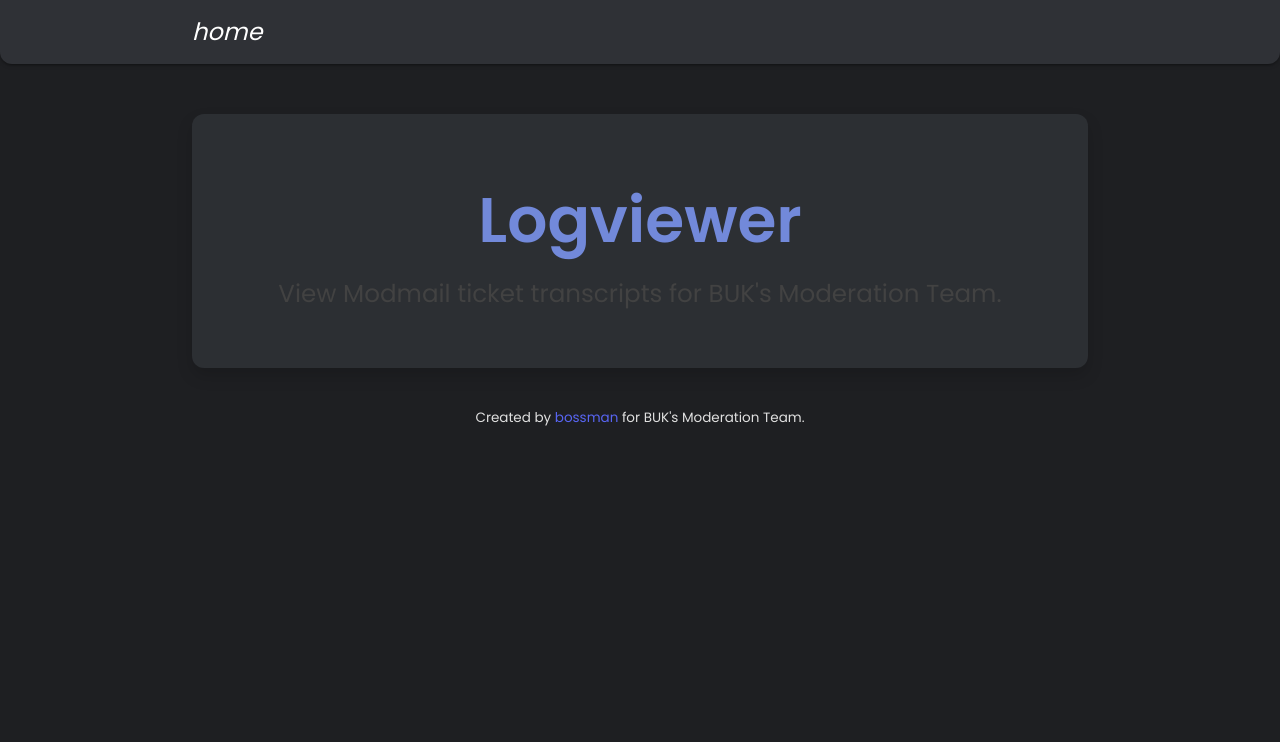
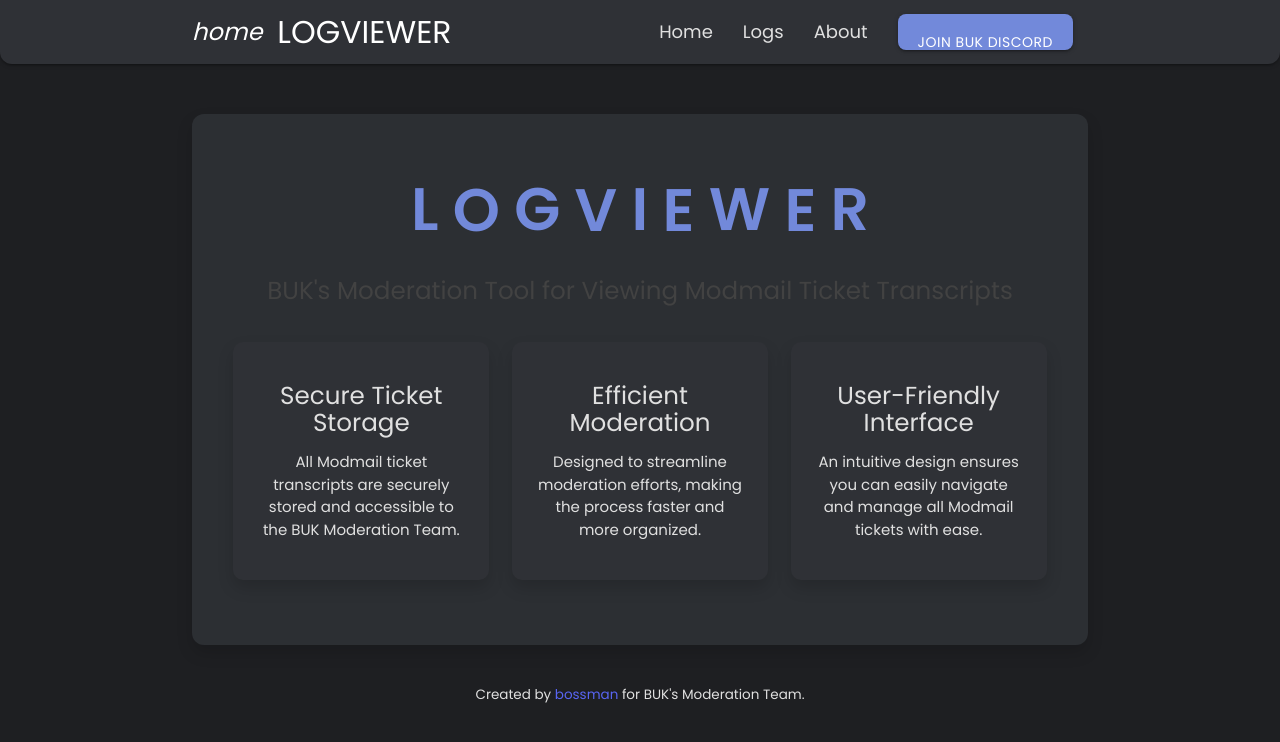
Before and after one commit to stinoooo/BUK-Modmail-Logviewer, a Python web app: template templates/index.html in a window 1280 px wide. Shown: the top 742 px of the page. Run offline with Jinja, Linux system fonts and the light colour scheme; the template is opened without the code that fills it, so the values that code supplies are empty; some libraries are stand-ins or nearby versions.

Commit message:
Add files via upload

```diff
--- a/templates/index.html
+++ b/templates/index.html
@@ -2,12 +2,49 @@
 {% extends "base.html" %}
 {% block content %}
 
+<!-- Main Container -->
 <div class="center-align">
+    <!-- Animated LOGVIEWER Title -->
     <div class="card-panel hoverable" id="main-card" style="padding: 30px; margin-top: 50px;">
-        <h1 class="animated fadeInDown" id="dashbots">Logviewer</h1>
-        <h5 class="header col s12 light grey-text text-darken-3" style="margin-bottom: 30px;">View Modmail ticket transcripts for BUK's Moderation Team.</h5>
+        <h1 class="animated fadeInDown" id="dashbots" style="font-size: 4rem;">
+            <span class="text-animated">L</span>
+            <span class="text-animated">O</span>
+            <span class="text-animated">G</span>
+            <span class="text-animated">V</span>
+            <span class="text-animated">I</span>
+            <span class="text-animated">E</span>
+            <span class="text-animated">W</span>
+            <span class="text-animated">E</span>
+            <span class="text-animated">R</span>
+        </h1>
+        <h5 class="header col s12 light grey-text text-darken-3" style="margin-bottom: 30px;">BUK's Moderation Tool for Viewing Modmail Ticket Transcripts</h5>
 
-        <!-- Additional animations and modernized appearance -->
+        <!-- Section for additional information -->
+        <div class="info-section" style="margin-top: 30px;">
+            <div class="row">
+                <!-- Info Block 1 -->
+                <div class="col s12 m4">
+                    <div class="card-panel hoverable info-block">
+                        <h5 class="light">Secure Ticket Storage</h5>
+                        <p>All Modmail ticket transcripts are securely stored and accessible to the BUK Moderation Team.</p>
+                    </div>
+                </div>
+                <!-- Info Block 2 -->
+                <div class="col s12 m4">
+                    <div class="card-panel hoverable info-block">
+                        <h5 class="light">Efficient Moderation</h5>
+                        <p>Designed to streamline moderation efforts, making the process faster and more organized.</p>
+                    </div>
+                </div>
+                <!-- Info Block 3 -->
+                <div class="col s12 m4">
+                    <div class="card-panel hoverable info-block">
+                        <h5 class="light">User-Friendly Interface</h5>
+                        <p>An intuitive design ensures you can easily navigate and manage all Modmail tickets with ease.</p>
+                    </div>
+                </div>
+            </div>
+        </div>
     </div>
 
     <!-- Footer with credits -->
@@ -16,4 +53,50 @@
     </div>
 </div>
 
+<!-- Custom CSS for animations and visual elements -->
+<style>
+    .text-animated {
+        display: inline-block;
+        animation: bounce 0.5s ease-in-out infinite alternate;
+    }
+
+    .text-animated:nth-child(odd) {
+        animation-delay: 0.1s;
+    }
+
+    .text-animated:nth-child(even) {
+        animation-delay: 0.2s;
+    }
+
+    @keyframes bounce {
+        to {
+            transform: translateY(-10px);
+        }
+    }
+
+    .info-block {
+        background-color: #2F3136;
+        border-radius: 10px;
+        color: #E0E0E0;
+        transition: transform 0.3s ease, box-shadow 0.3s ease;
+    }
+
+    .info-block:hover {
+        transform: translateY(-5px);
+        box-shadow: 0 12px 24px rgba(0, 0, 0, 0.15);
+    }
+
+    .discord-btn {
+        background-color: #7289DA;
+        color: white;
+        border-radius: 8px;
+        transition: background-color 0.3s ease, transform 0.2s ease;
+    }
+
+    .discord-btn:hover {
+        background-color: #5865F2;
+        transform: scale(1.05);
+    }
+</style>
+
 {% endblock %}
--- a/templates/navbar.html
+++ b/templates/navbar.html
@@ -1,9 +1,26 @@
+
 <div class='navbar-fixed'>
-    <nav class="lighten-1">
+    <nav class="darken-2">
         <div class="nav-wrapper container">
+            <!-- Brand logo -->
             <a id="logo-container" href="/" class="brand-logo">
-                <i class="material-icons" id='dash'>home</i>
+                <i class="material-icons" id='dash'>home</i> LOGVIEWER
             </a>
+            <!-- Navigation Links -->
+            <ul class="right hide-on-med-and-down">
+                <li><a href="/">Home</a></li>
+                <li><a href="/logs">Logs</a></li>
+                <li><a href="/about">About</a></li>
+                <li><a href="https://discord.gg/buk" target="_blank" class="btn discord-btn">Join BUK Discord</a></li>
+            </ul>
+            <!-- Mobile Menu -->
+            <ul id="nav-mobile" class="sidenav">
+                <li><a href="/">Home</a></li>
+                <li><a href="/logs">Logs</a></li>
+                <li><a href="/about">About</a></li>
+                <li><a href="https://discord.gg/buk" target="_blank" class="btn discord-btn">Join BUK Discord</a></li>
+            </ul>
+            <a href="#" data-target="nav-mobile" class="sidenav-trigger"><i class="material-icons">menu</i></a>
         </div>
     </nav>
 </div>
```
